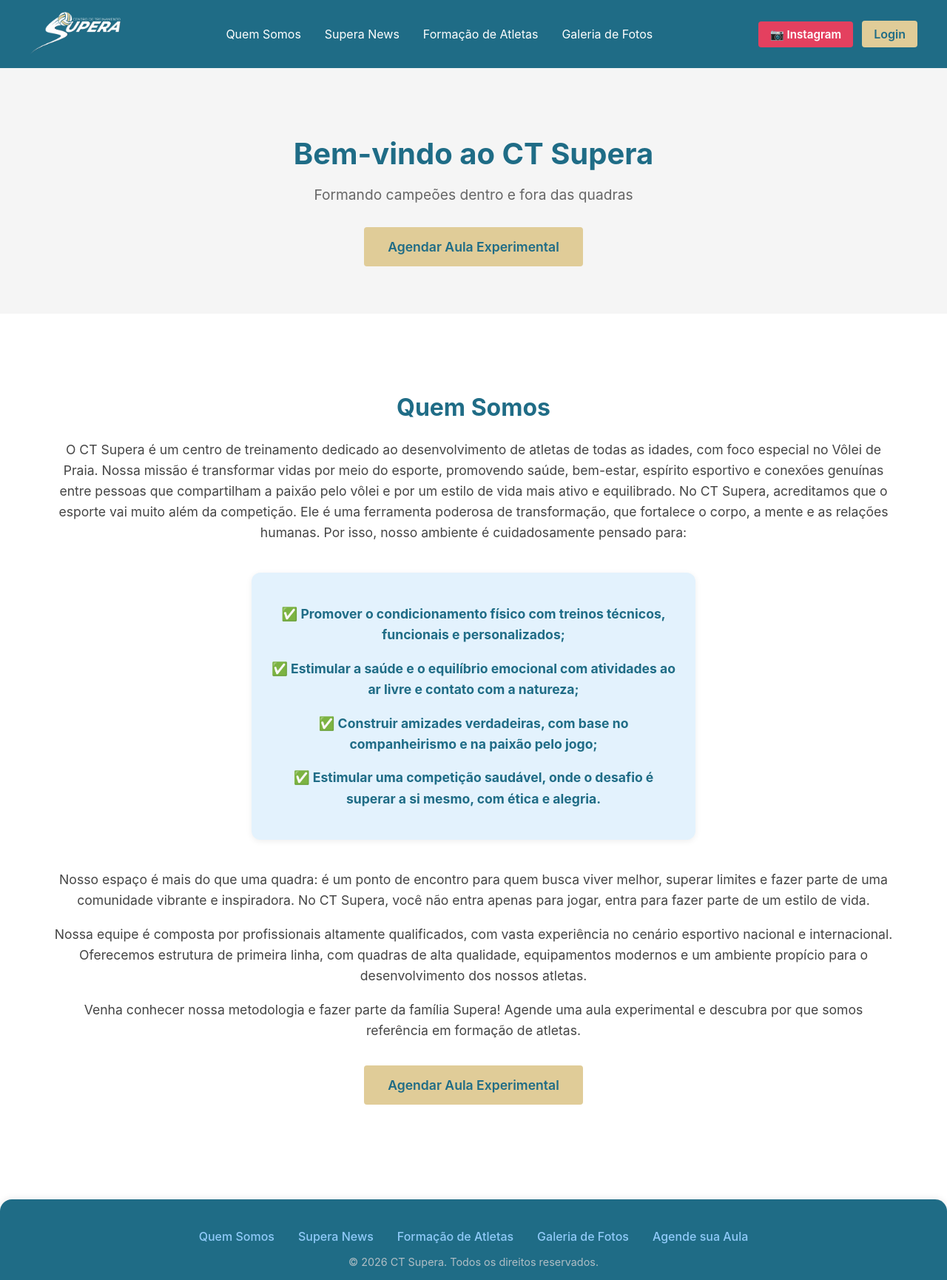
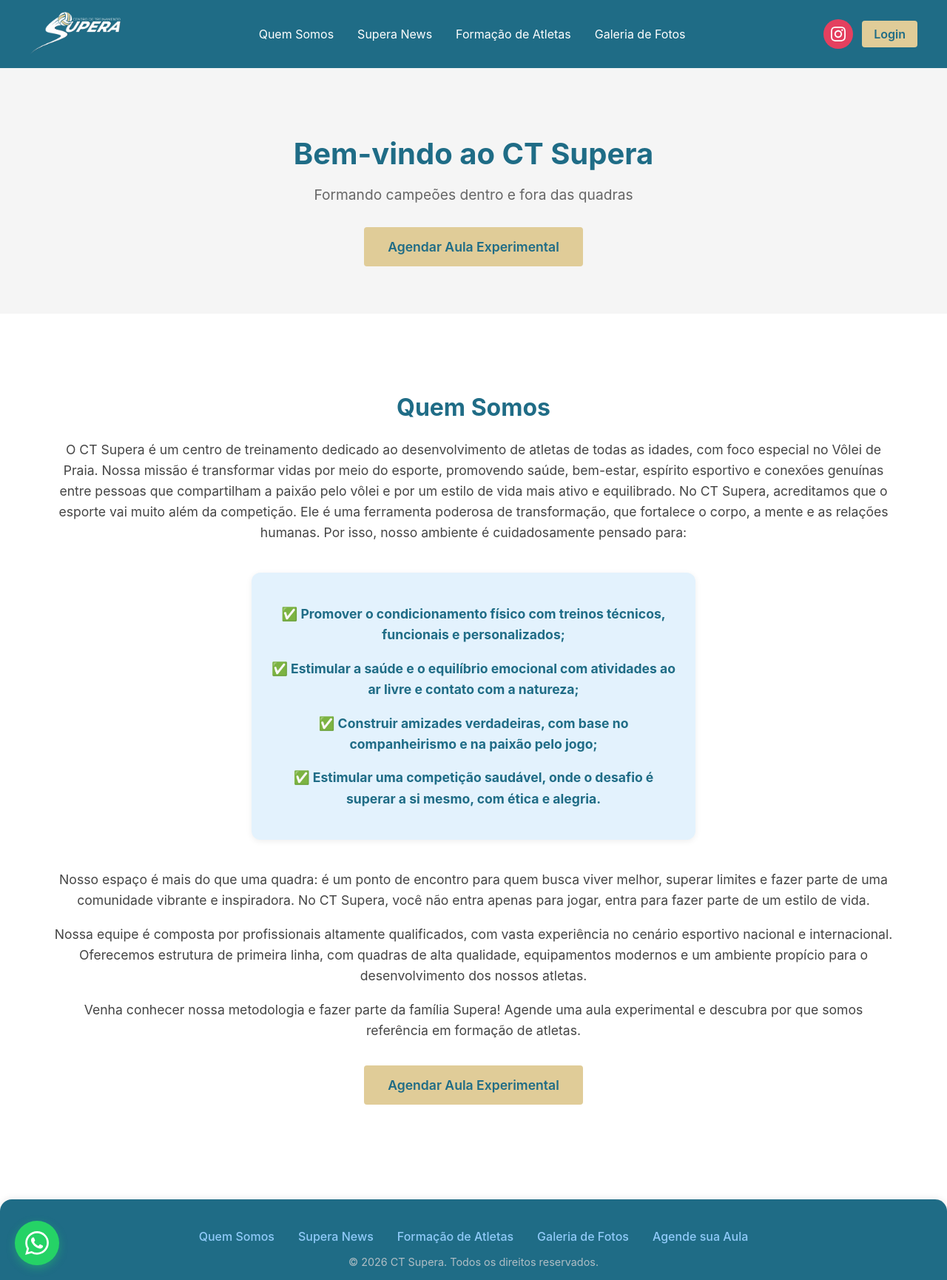
Before and after one commit to delguerso1/CT-Supera, a React (Create React App) app in the folder ct-supera-frontend/: page / in a window 1280 px wide. Shown: the whole page at 74% size. Built offline with nearby package versions, Linux system fonts and the light colour scheme; no server answers.

Commit message:
Mudança de botão do instagram e adicionado botão do whatsapp

```diff
--- a/ct-supera-frontend/src/components/Navbar.js
+++ b/ct-supera-frontend/src/components/Navbar.js
@@ -63,17 +63,37 @@
   instagramButton: {
     backgroundColor: '#E4405F',
     color: 'white',
-    padding: '0.5rem 1rem',
+    width: '40px',
+    height: '40px',
+    padding: '0',
     border: 'none',
-    borderRadius: '4px',
-    fontSize: '0.95rem',
-    fontWeight: '600',
+    borderRadius: '50%',
+    fontSize: '1.2rem',
     cursor: 'pointer',
     transition: 'transform 0.2s ease, box-shadow 0.2s ease, background-color 0.2s ease',
     textDecoration: 'none',
     display: 'flex',
     alignItems: 'center',
     justifyContent: 'center',
+    lineHeight: '1',
+  },
+  instagramButtonMobile: {
+    backgroundColor: '#E4405F',
+    color: 'white',
+    width: '44px',
+    height: '44px',
+    padding: '0',
+    border: 'none',
+    borderRadius: '50%',
+    cursor: 'pointer',
+    transition: 'transform 0.2s ease, box-shadow 0.2s ease, background-color 0.2s ease',
+    textDecoration: 'none',
+    display: 'flex',
+    alignItems: 'center',
+    justifyContent: 'center',
+    lineHeight: '1',
+    margin: '0.5rem auto',
+    minHeight: '44px',
   },
   dropdown: {
     position: 'absolute',
@@ -284,18 +304,32 @@
             target="_blank"
             rel="noopener noreferrer"
             style={styles.instagramButton}
+            title="Instagram"
+            aria-label="Instagram"
             onMouseEnter={(e) => {
-              e.target.style.transform = 'translateY(-2px)';
-              e.target.style.backgroundColor = '#C13584';
-              e.target.style.boxShadow = '0 4px 12px rgba(225, 64, 95, 0.4)';
+              e.currentTarget.style.transform = 'translateY(-2px)';
+              e.currentTarget.style.backgroundColor = '#C13584';
+              e.currentTarget.style.boxShadow = '0 4px 12px rgba(225, 64, 95, 0.4)';
             }}
             onMouseLeave={(e) => {
-              e.target.style.transform = 'translateY(0)';
-              e.target.style.backgroundColor = '#E4405F';
-              e.target.style.boxShadow = 'none';
+              e.currentTarget.style.transform = 'translateY(0)';
+              e.currentTarget.style.backgroundColor = '#E4405F';
+              e.currentTarget.style.boxShadow = 'none';
             }}
           >
-            📷 Instagram
+            <svg
+              width="20"
+              height="20"
+              viewBox="0 0 24 24"
+              fill="none"
+              xmlns="http://www.w3.org/2000/svg"
+              style={{ display: 'block' }}
+            >
+              <path
+                d="M12 2.163c3.204 0 3.584.012 4.85.07 3.252.148 4.771 1.691 4.919 4.919.058 1.265.069 1.645.069 4.849 0 3.205-.012 3.584-.069 4.849-.149 3.225-1.664 4.771-4.919 4.919-1.266.058-1.644.07-4.85.07-3.204 0-3.584-.012-4.849-.07-3.26-.149-4.771-1.699-4.919-4.92-.058-1.265-.07-1.644-.07-4.849 0-3.204.013-3.583.07-4.849.149-3.227 1.664-4.771 4.919-4.919 1.266-.057 1.645-.069 4.849-.069zm0-2.163c-3.259 0-3.667.014-4.947.072-4.358.2-6.78 2.618-6.98 6.98-.059 1.281-.073 1.689-.073 4.948 0 3.259.014 3.668.072 4.948.2 4.358 2.618 6.78 6.98 6.98 1.281.058 1.689.072 4.948.072 3.259 0 3.668-.014 4.948-.072 4.354-.2 6.782-2.618 6.979-6.98.059-1.28.073-1.689.073-4.948 0-3.259-.014-3.667-.072-4.947-.196-4.354-2.617-6.78-6.979-6.98-1.281-.059-1.69-.073-4.949-.073zm0 5.838c-3.403 0-6.162 2.759-6.162 6.162s2.759 6.163 6.162 6.163 6.162-2.759 6.162-6.163c0-3.403-2.759-6.162-6.162-6.162zm0 10.162c-2.209 0-4-1.79-4-4 0-2.209 1.791-4 4-4s4 1.791 4 4c0 2.21-1.791 4-4 4zm6.406-11.845c-.796 0-1.441.645-1.441 1.44s.645 1.44 1.441 1.44c.795 0 1.439-.645 1.439-1.44s-.644-1.44-1.439-1.44z"
+                fill="currentColor"
+              />
+            </svg>
           </a>
         {user ? (
           <div style={{ position: 'relative' }} ref={dropdownRef}>
@@ -391,15 +425,31 @@
           >
             Galeria de Fotos
           </Link>
+          <div style={{ display: 'flex', justifyContent: 'center', padding: '0.5rem 0' }}>
             <a
               href="https://www.instagram.com/ctsupera?utm_source=ig_web_button_share_sheet&igsh=ZDNlZDc0MzIxNw=="
               target="_blank"
               rel="noopener noreferrer"
-            style={styles.mobileNavLink}
+              style={styles.instagramButtonMobile}
+              title="Instagram"
+              aria-label="Instagram"
               onClick={() => setShowMobileMenu(false)}
             >
-            📷 Instagram
+              <svg
+                width="22"
+                height="22"
+                viewBox="0 0 24 24"
+                fill="none"
+                xmlns="http://www.w3.org/2000/svg"
+                style={{ display: 'block' }}
+              >
+                <path
+                  d="M12 2.163c3.204 0 3.584.012 4.85.07 3.252.148 4.771 1.691 4.919 4.919.058 1.265.069 1.645.069 4.849 0 3.205-.012 3.584-.069 4.849-.149 3.225-1.664 4.771-4.919 4.919-1.266.058-1.644.07-4.85.07-3.204 0-3.584-.012-4.849-.07-3.26-.149-4.771-1.699-4.919-4.92-.058-1.265-.07-1.644-.07-4.849 0-3.204.013-3.583.07-4.849.149-3.227 1.664-4.771 4.919-4.919 1.266-.057 1.645-.069 4.849-.069zm0-2.163c-3.259 0-3.667.014-4.947.072-4.358.2-6.78 2.618-6.98 6.98-.059 1.281-.073 1.689-.073 4.948 0 3.259.014 3.668.072 4.948.2 4.358 2.618 6.78 6.98 6.98 1.281.058 1.689.072 4.948.072 3.259 0 3.668-.014 4.948-.072 4.354-.2 6.782-2.618 6.979-6.98.059-1.28.073-1.689.073-4.948 0-3.259-.014-3.667-.072-4.947-.196-4.354-2.617-6.78-6.979-6.98-1.281-.059-1.69-.073-4.949-.073zm0 5.838c-3.403 0-6.162 2.759-6.162 6.162s2.759 6.163 6.162 6.163 6.162-2.759 6.162-6.163c0-3.403-2.759-6.162-6.162-6.162zm0 10.162c-2.209 0-4-1.79-4-4 0-2.209 1.791-4 4-4s4 1.791 4 4c0 2.21-1.791 4-4 4zm6.406-11.845c-.796 0-1.441.645-1.441 1.44s.645 1.44 1.441 1.44c.795 0 1.439-.645 1.439-1.44s-.644-1.44-1.439-1.44z"
+                  fill="currentColor"
+                />
+              </svg>
             </a>
+          </div>
           {user ? (
             <>
               <button
--- a/ct-supera-frontend/src/pages/HomePage.js
+++ b/ct-supera-frontend/src/pages/HomePage.js
@@ -48,9 +48,32 @@
     fontWeight: '600',
     transition: 'background-color 0.3s',
   },
+  whatsappButton: {
+    position: 'fixed',
+    bottom: '20px',
+    left: '20px',
+    width: '60px',
+    height: '60px',
+    backgroundColor: '#25D366',
+    borderRadius: '50%',
+    display: 'flex',
+    alignItems: 'center',
+    justifyContent: 'center',
+    boxShadow: '0 4px 12px rgba(37, 211, 102, 0.4)',
+    cursor: 'pointer',
+    transition: 'transform 0.3s ease, box-shadow 0.3s ease, background-color 0.3s ease',
+    textDecoration: 'none',
+    zIndex: 1000,
+  },
 };
 
 function HomePage() {
+  // Número do WhatsApp (apenas números, sem espaços ou caracteres especiais)
+  // Formato: 5521964835368 (código do país + DDD + número)
+  const whatsappNumber = '5521964835368';
+
+  const whatsappUrl = `https://wa.me/${whatsappNumber}`;
+
   return (
     <div>
       <div className="hero" style={styles.hero}>
@@ -114,6 +137,40 @@
           </Link>
         </section>
       </div>
+
+      {/* Botão flutuante do WhatsApp */}
+      <a
+        href={whatsappUrl}
+        target="_blank"
+        rel="noopener noreferrer"
+        className="whatsapp-float-button"
+        style={styles.whatsappButton}
+        title="Fale conosco no WhatsApp"
+        aria-label="Fale conosco no WhatsApp"
+        onMouseEnter={(e) => {
+          e.currentTarget.style.transform = 'scale(1.1)';
+          e.currentTarget.style.boxShadow = '0 6px 20px rgba(37, 211, 102, 0.6)';
+          e.currentTarget.style.backgroundColor = '#20BA5A';
+        }}
+        onMouseLeave={(e) => {
+          e.currentTarget.style.transform = 'scale(1)';
+          e.currentTarget.style.boxShadow = '0 4px 12px rgba(37, 211, 102, 0.4)';
+          e.currentTarget.style.backgroundColor = '#25D366';
+        }}
+      >
+        <svg
+          width="32"
+          height="32"
+          viewBox="0 0 24 24"
+          fill="none"
+          xmlns="http://www.w3.org/2000/svg"
+        >
+          <path
+            d="M17.472 14.382c-.297-.149-1.758-.867-2.03-.967-.273-.099-.471-.148-.67.15-.197.297-.767.966-.94 1.164-.173.199-.347.223-.644.075-.297-.15-1.255-.463-2.39-1.475-.883-.788-1.48-1.761-1.653-2.059-.173-.297-.018-.458.13-.606.134-.133.298-.347.446-.52.149-.174.198-.298.298-.497.099-.198.05-.371-.025-.52-.075-.149-.669-1.612-.916-2.207-.242-.579-.487-.5-.669-.51-.173-.008-.371-.01-.57-.01-.198 0-.52.074-.792.372-.272.297-1.04 1.016-1.04 2.479 0 1.462 1.065 2.875 1.213 3.074.149.198 2.096 3.2 5.077 4.487.709.306 1.262.489 1.694.625.712.227 1.36.195 1.871.118.571-.085 1.758-.719 2.006-1.413.248-.694.248-1.289.173-1.413-.074-.124-.272-.198-.57-.347m-5.421 7.403h-.004a9.87 9.87 0 01-5.031-1.378l-.361-.214-3.741.982.998-3.648-.235-.374a9.86 9.86 0 01-1.51-5.26c.001-5.45 4.436-9.884 9.888-9.884 2.64 0 5.122 1.03 6.988 2.898a9.825 9.825 0 012.893 6.994c-.003 5.45-4.437 9.884-9.885 9.884m8.413-18.297A11.815 11.815 0 0012.05 0C5.495 0 .16 5.335.157 11.892c0 2.096.547 4.142 1.588 5.945L.057 24l6.305-1.654a11.882 11.882 0 005.683 1.448h.005c6.554 0 11.89-5.335 11.893-11.893a11.821 11.821 0 00-3.48-8.413Z"
+            fill="white"
+          />
+        </svg>
+      </a>
     </div>
   );
 }
--- a/ct-supera-frontend/src/styles/responsive.css
+++ b/ct-supera-frontend/src/styles/responsive.css
@@ -107,6 +107,19 @@
     width: 100% !important;
     text-align: center !important;
     margin: 1rem 0 !important;
+  }
+
+  /* Botão flutuante WhatsApp mobile */
+  .whatsapp-float-button {
+    width: 56px !important;
+    height: 56px !important;
+    bottom: 16px !important;
+    left: 16px !important;
+  }
+
+  .whatsapp-float-button svg {
+    width: 28px !important;
+    height: 28px !important;
   }
 
   /* Login page mobile */
```
Lines whose indentation alone changed are shown as unchanged.
